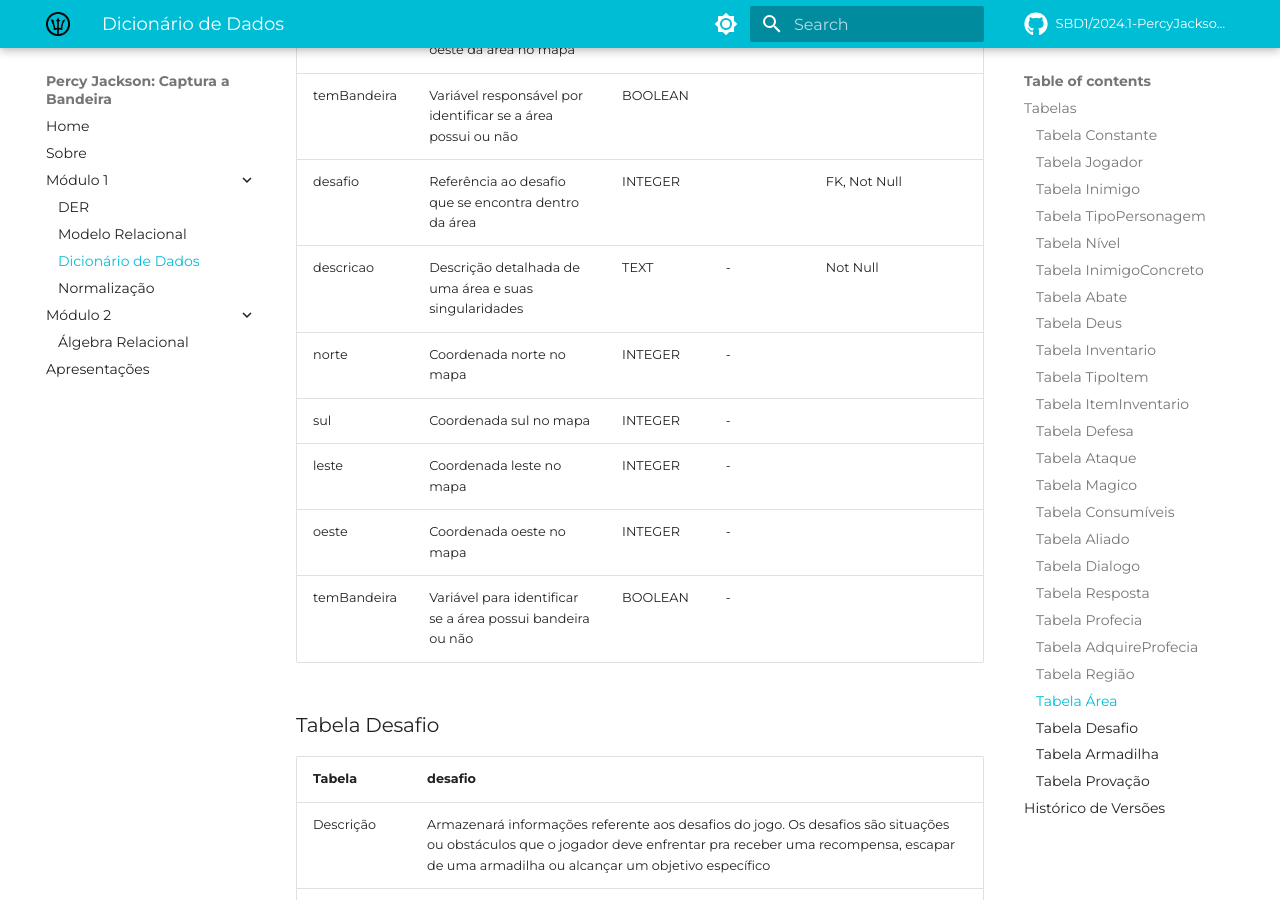
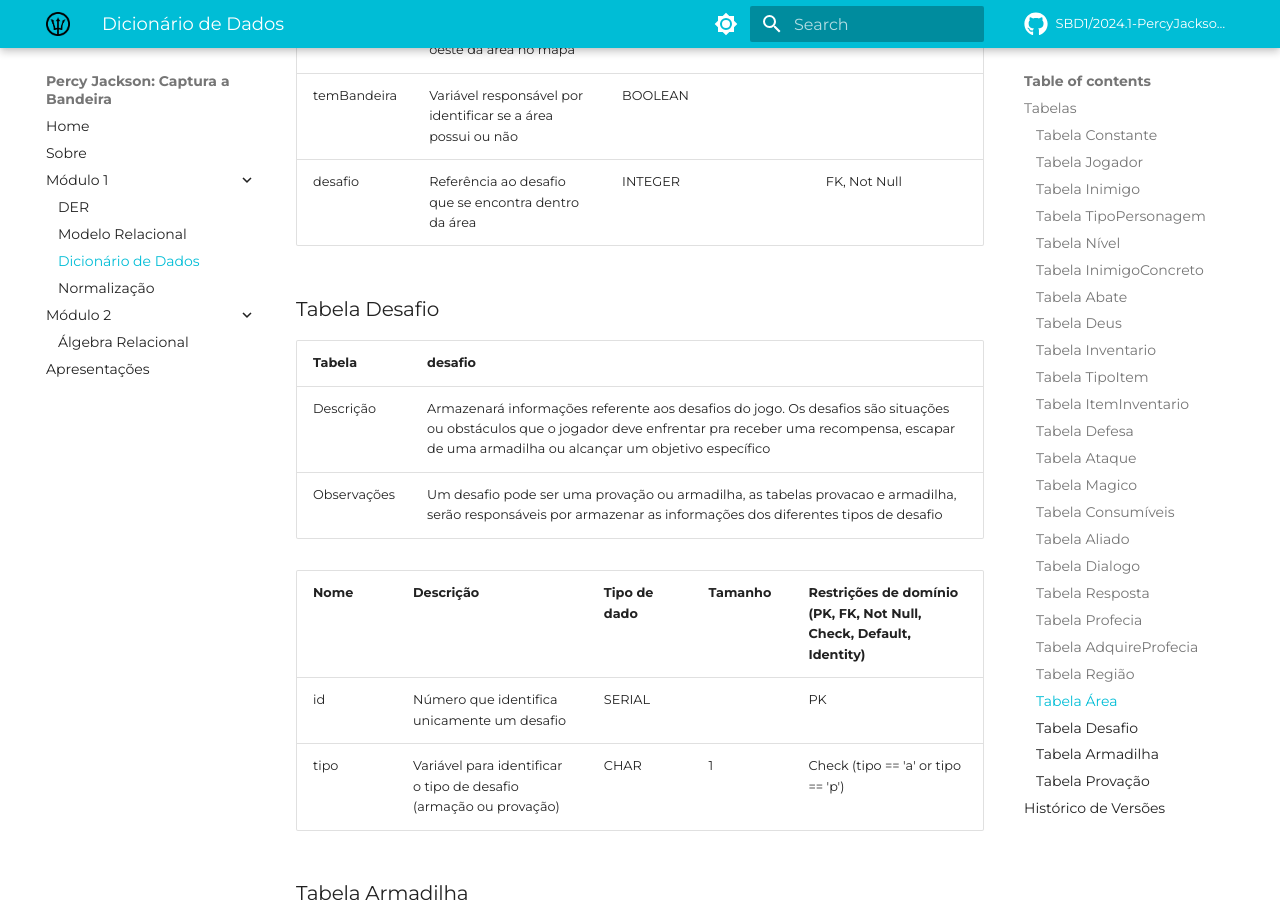
Before and after one commit to SBD1/2024.1-PercyJackson, an MkDocs documentation site: the page built from docs/modulo1/DD.md, in a window 1280 px wide and 900 px high, scrolled down 18914 px. Built offline with MkDocs 1.6.1 and Material for MkDocs 9.7.7, drawn with Linux system fonts in a browser that asks for light colours; comment, search, counter and statistics services are not loaded.

Commit message:
docs: fix dd area columns

```diff
--- a/docs/modulo1/DD.md
+++ b/docs/modulo1/DD.md
@@ -331,12 +331,6 @@
 | oeste | Coordenada da posição oeste da área no mapa | INTEGER     |      |
 | temBandeira | Variável responsável por identificar se a área possui ou não | BOOLEAN     |      |                                                       |
 | desafio     | Referência ao desafio que se encontra dentro da área              | INTEGER      |         | FK, Not Null                                                       |
-| descricao | Descrição detalhada de uma área e suas singularidades                                          | TEXT         | -       | Not Null                                                           |
-| norte | Coordenada norte no mapa                                          | INTEGER         | -       |                                                            |
-| sul | Coordenada sul no mapa                                          | INTEGER         | -       |                                                            |
-| leste | Coordenada leste no mapa                                          | INTEGER         | -       |                                                            |
-| oeste | Coordenada oeste no mapa                                          | INTEGER         | -       |                                                           |
-| temBandeira |  Variável para identificar se a área possui bandeira ou não                                        | BOOLEAN         | -       |                                                           |
 
 ### Tabela Desafio
 
```
